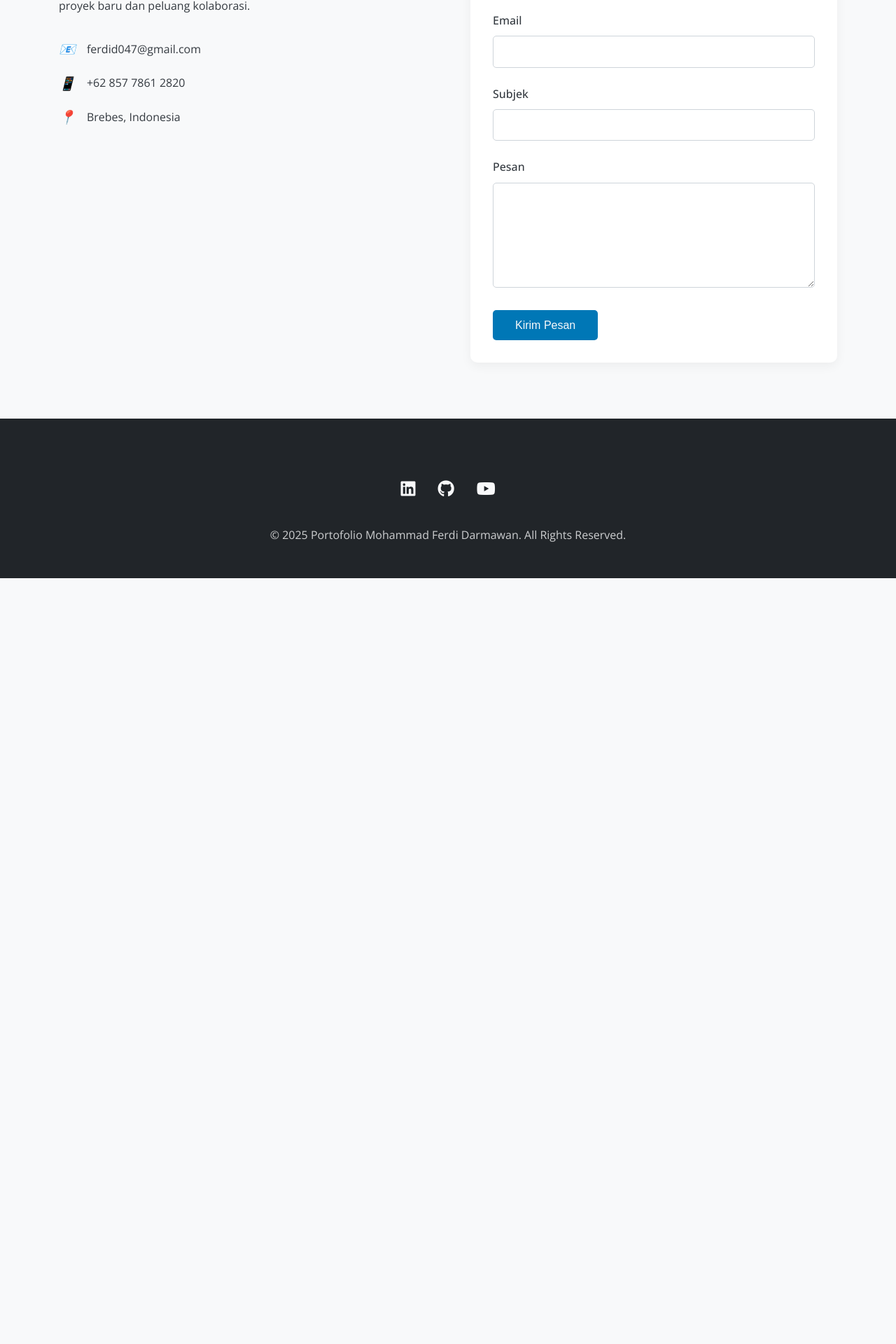
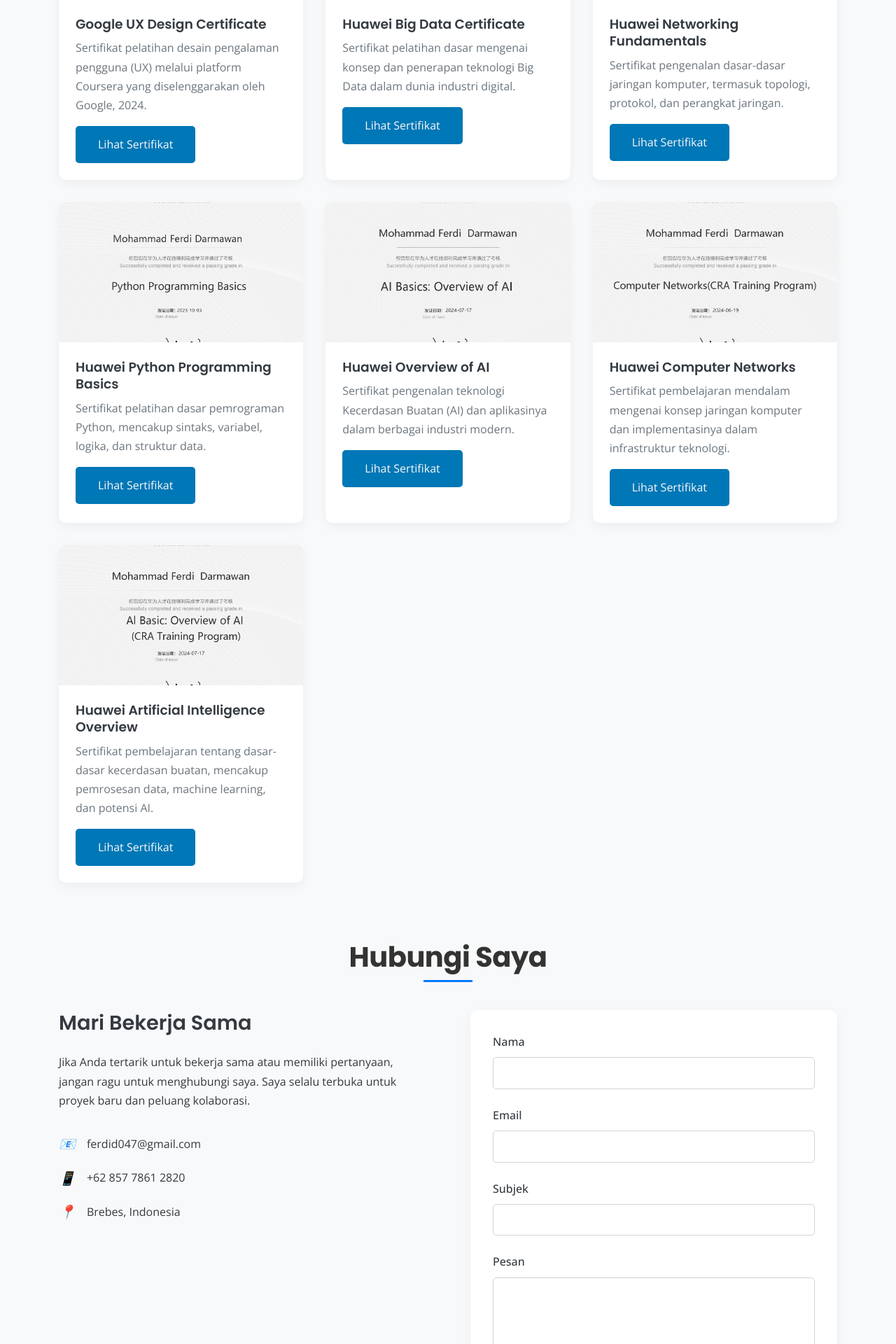
Before and after one commit to ferdiii778/portofolio2, a Flask app: page / in a window 1280 px wide. Shown: the part 3448-5368 px from the top of the page at 70% size. Before the commit the page ends 4274 px from the top, so only its background shows below. Run offline with Flask 3, Linux system fonts and the light colour scheme.

Commit message:
Update index.html

```diff
--- a/templates/index.html
+++ b/templates/index.html
@@ -98,10 +98,11 @@
                             <span class="timeline-date">2019 - 2022</span>
                         </div>
                         <div class="timeline-body">
-                            <p>Menyelesaikan pendidikan kejuruan dengan jurusan RPL (Rekayasa Perangkat Lunak) dengan pengalaman praktis dalam pemrograman dan pengembangan aplikasi.</p>
+                            <p>Menyelesaikan pendidikan kejuruan di bidang Multimedia dengan pengalaman praktis dalam desain grafis, pengeditan video, animasi, serta produksi konten digital kreatif.</p>
                             <div class="timeline-icons">
-                                <span class="badge bg-secondary">Programming</span>
+                                <span class="badge bg-secondary">Desain Grafis</span>
                                 <span class="badge bg-warning text-dark">Editing Video</span>
+                                <span class="badge bg-info text-dark">Animasi</span>
                             </div>
                         </div>
                     </div>
@@ -180,8 +181,8 @@
                         <img src="{{ url_for('static', filename='image/guardiansmarthome/guardiansmarthomemockup.png') }}" alt="Proyek 3">
                     </div>
                     <div class="portfolio-info">
-                        <h3>Website Portfolio Fotografi</h3>
-                        <p>Website gallery untuk fotografi dengan antarmuka yang elegan dan responsif.</p>
+                        <h3>Guardian SmartHome App</h3>
+                        <p>Aplikasi keamanan rumah pintar berbasis AI yang memantau CCTV secara real-time dan mengenali wajah penghuni serta orang asing.</p>
                         <div class="portfolio-tags">
                             <span class="portfolio-tag">Flutter</span>
                             <span class="portfolio-tag">Python</span>
@@ -193,6 +194,102 @@
             </div>
         </div>
     </section>
+
+    <!-- Certificate Section -->
+    <section id="certificate" class="certificate">
+      <div class="container">
+        <h2 class="section-title">Sertifikat & Penghargaan</h2>
+        <div class="portfolio-items">
+
+          <!-- Google UX Design -->
+          <div class="portfolio-item">
+            <div class="portfolio-img">
+              <img src="{{ url_for('static', filename='image/certificate/udemy.jpg') }}" alt="Sertifikat Google UX Design">
+            </div>
+            <div class="portfolio-info">
+              <h3>Google UX Design Certificate</h3>
+              <p>Sertifikat pelatihan desain pengalaman pengguna (UX) melalui platform Coursera yang diselenggarakan oleh Google, 2024.</p>
+              <a href="{{ url_for('static', filename='image/certificate/udemy.jpg') }}" class="btn" target="_blank">Lihat Sertifikat</a>
+            </div>
+          </div>
+
+          <!-- Huawei Big Data -->
+          <div class="portfolio-item">
+            <div class="portfolio-img">
+              <img src="{{ url_for('static', filename='image/certificate/bigdata.png') }}" alt="Sertifikat Huawei Big Data">
+            </div>
+            <div class="portfolio-info">
+              <h3>Huawei Big Data Certificate</h3>
+              <p>Sertifikat pelatihan dasar mengenai konsep dan penerapan teknologi Big Data dalam dunia industri digital.</p>
+              <a href="{{ url_for('static', filename='image/certificate/bigdata.png') }}" class="btn" target="_blank">Lihat Sertifikat</a>
+            </div>
+          </div>
+
+          <!-- Huawei Network Source -->
+          <div class="portfolio-item">
+            <div class="portfolio-img">
+              <img src="{{ url_for('static', filename='image/certificate/huawei.png') }}" alt="Sertifikat Huawei Network">
+            </div>
+            <div class="portfolio-info">
+              <h3>Huawei Networking Fundamentals</h3>
+              <p>Sertifikat pengenalan dasar-dasar jaringan komputer, termasuk topologi, protokol, dan perangkat jaringan.</p>
+              <a href="{{ url_for('static', filename='image/certificate/huawei.png') }}" class="btn" target="_blank">Lihat Sertifikat</a>
+            </div>
+          </div>
+
+          <!-- Huawei Python Programming Basic -->
+          <div class="portfolio-item">
+            <div class="portfolio-img">
+              <img src="{{ url_for('static', filename='image/certificate/huawei2.png') }}" alt="Sertifikat Python Huawei">
+            </div>
+            <div class="portfolio-info">
+              <h3>Huawei Python Programming Basics</h3>
+              <p>Sertifikat pelatihan dasar pemrograman Python, mencakup sintaks, variabel, logika, dan struktur data.</p>
+              <a href="{{ url_for('static', filename='image/certificate/huawei2.png') }}" class="btn" target="_blank">Lihat Sertifikat</a>
+            </div>
+          </div>
+
+          <!-- Huawei Overview of AI -->
+          <div class="portfolio-item">
+            <div class="portfolio-img">
+              <img src="{{ url_for('static', filename='image/certificate/huawei3.png') }}" alt="Sertifikat Huawei AI">
+            </div>
+            <div class="portfolio-info">
+              <h3>Huawei Overview of AI</h3>
+              <p>Sertifikat pengenalan teknologi Kecerdasan Buatan (AI) dan aplikasinya dalam berbagai industri modern.</p>
+              <a href="{{ url_for('static', filename='image/certificate/huawei3.png') }}" class="btn" target="_blank">Lihat Sertifikat</a>
+            </div>
+          </div>
+
+          <!-- Huawei Computer Networks -->
+          <div class="portfolio-item">
+            <div class="portfolio-img">
+              <img src="{{ url_for('static', filename='image/certificate/huawei4.png') }}" alt="Sertifikat Huawei Jaringan">
+            </div>
+            <div class="portfolio-info">
+              <h3>Huawei Computer Networks</h3>
+              <p>Sertifikat pembelajaran mendalam mengenai konsep jaringan komputer dan implementasinya dalam infrastruktur teknologi.</p>
+              <a href="{{ url_for('static', filename='image/certificate/huawei4.png') }}" class="btn" target="_blank">Lihat Sertifikat</a>
+            </div>
+          </div>
+
+          <!-- Huawei AI (duplikat gambar ke-5, disesuaikan kontennya) -->
+          <div class="portfolio-item">
+            <div class="portfolio-img">
+              <img src="{{ url_for('static', filename='image/certificate/huawei5.png') }}" alt="Sertifikat Huawei AI">
+            </div>
+            <div class="portfolio-info">
+              <h3>Huawei Artificial Intelligence Overview</h3>
+              <p>Sertifikat pembelajaran tentang dasar-dasar kecerdasan buatan, mencakup pemrosesan data, machine learning, dan potensi AI.</p>
+              <a href="{{ url_for('static', filename='image/certificate/huawei5.png') }}" class="btn" target="_blank">Lihat Sertifikat</a>
+            </div>
+          </div>
+
+        </div>
+      </div>
+    </section>
+
+
 
     <!-- Contact Section -->
     <section id="contact" class="contact">
```
